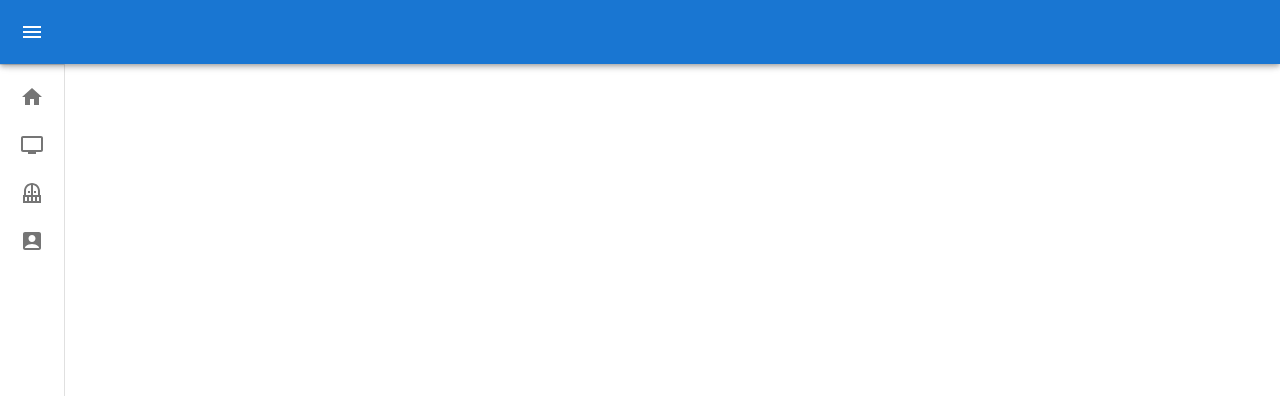
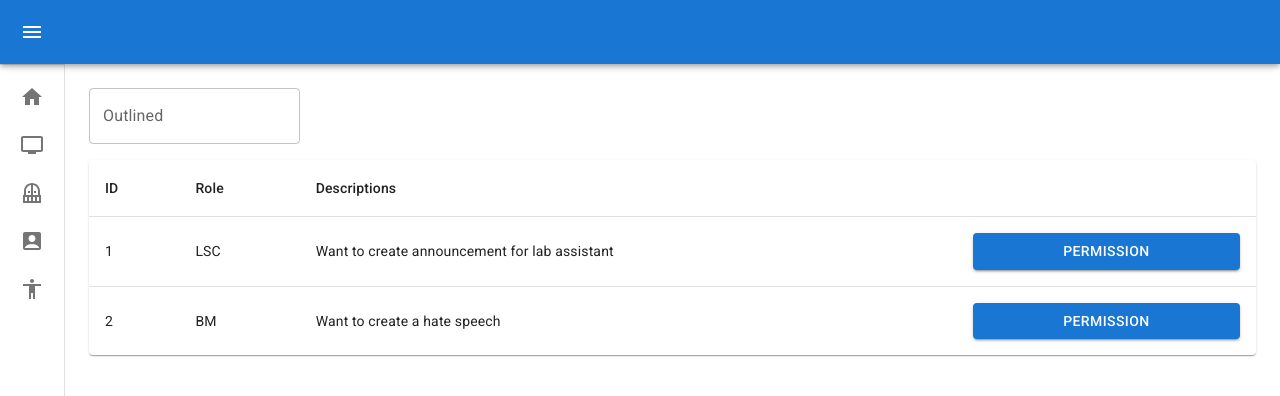
Before and after one commit to stevenhansel/enchiridion-dashboard, a React (Create React App) app: page /roles in a window 1280 px wide. Shown: the top 396 px of the page. Built offline with nearby package versions, Linux system fonts and the light colour scheme.

Commit message:
feat: add filter logic for search

```diff
--- a/src/App.tsx
+++ b/src/App.tsx
@@ -7,6 +7,7 @@ import HomeIcon from "@mui/icons-material/Home";
 import TvIcon from "@mui/icons-material/Tv";
 import BalconyIcon from "@mui/icons-material/Balcony";
 import AccountBoxIcon from "@mui/icons-material/AccountBox";
+import AccessibilityIcon from '@mui/icons-material/Accessibility';
 import { createTheme, ThemeProvider } from "@mui/material/styles";
 
 import Layout from "./components/Layout";
@@ -18,6 +19,8 @@ import UserProfilePage from "./pages/UserProfilePage";
 import Login from "./pages/Login";
 import Register from "./pages/Register";
 import CreateAnnouncementPage from "./pages/CreateAnnouncementPage";
+import RolesPage from "./pages/RolesPage";
+import ListPermission from './components/ListPermission';
 
 function App() {
   const isLogin = useSelector((state: RootState) => state.auth.isAuth)
@@ -47,6 +50,11 @@ function App() {
               path: "profile",
               icon: <AccountBoxIcon />,
             },
+            {
+              text: "Roles",
+              path: "roles",
+              icon: <AccessibilityIcon />,
+            },
           ]}
         >
           <Routes>
@@ -56,6 +64,7 @@ function App() {
             <Route path="/device/:id" element={<DeviceDetailPage />} />
             <Route path="/floor" element={<ListFloorPage />} />
             <Route path="/profile" element={<UserProfilePage />} />
+            <Route path="/roles" element={<RolesPage />} />
           </Routes>
         </Layout>
       ) : (
--- /dev/null
+++ b/src/pages/RolesPage.tsx
@@ -0,0 +1,156 @@
+import React, { useState } from "react";
+import Table from "@mui/material/Table";
+import TableBody from "@mui/material/TableBody";
+import TableCell from "@mui/material/TableCell";
+import TableContainer from "@mui/material/TableContainer";
+import TableHead from "@mui/material/TableHead";
+import TableRow from "@mui/material/TableRow";
+import Paper from "@mui/material/Paper";
+import Button from "@mui/material/Button";
+import Box from "@mui/material/Box";
+import Dialog from "@mui/material/Dialog";
+import DialogTitle from "@mui/material/DialogTitle";
+import DialogContent from "@mui/material/DialogContent";
+import Stack from "@mui/material/Stack";
+import TextField from "@mui/material/TextField";
+import Typography from "@mui/material/Typography";
+
+import ListPermission from "../components/ListPermission";
+
+type RolesType = {
+  id: number;
+  role: string;
+  description: string;
+  permission: string;
+};
+
+const permission = "permission";
+
+const personnels:RolesType[] = [
+  {
+    id: 1,
+    role: "LSC",
+    description: "Want to create announcement for lab assistant",
+    permission,
+  },
+  {
+    id: 2,
+    role: "BM",
+    description: "Want to create a hate speech",
+    permission,
+  },
+];
+
+const RolesPage = () => {
+  const [open, setOpen] = useState(false);
+  const [foundUsers, setFoundUsers] = useState(personnels);
+
+  const filterUsers = (e: any) => {
+    const keyword = e.target.value;
+
+    if (keyword !== "") {
+      const result = personnels.filter((personnel) => {
+        return personnel.role.toLowerCase().startsWith(keyword.toLowerCase());
+      });
+      setFoundUsers(result);
+    } else {
+      setFoundUsers(personnels);
+    }
+  };
+
+  const handleClose = () => {
+    setOpen(false);
+  };
+
+  const handleOpen = () => {
+    setOpen(true);
+  };
+
+  return (
+    <Box
+      style={{
+        display: "flex",
+        flexDirection: "column",
+        alignItems: "flex-start",
+        justifyContent: "center",
+        width: "100%",
+      }}
+    >
+      <>
+        <Dialog open={open} onClose={handleClose}>
+          <DialogTitle display="flex" justifyContent="center">
+            LIST OF PERMISSIONS
+          </DialogTitle>
+          <DialogContent>
+            <ListPermission />
+            <Box display="flex" justifyContent="center">
+              <Stack spacing={2} direction="row">
+                <Button
+                  variant="contained"
+                  component="label"
+                  onClick={handleClose}
+                >
+                  Cancel
+                </Button>
+                <Button
+                  variant="contained"
+                  component="label"
+                  onClick={handleClose}
+                >
+                  Save
+                </Button>
+              </Stack>
+            </Box>
+          </DialogContent>
+        </Dialog>
+      </>
+      <TextField
+        id="filled-basic"
+        label="Outlined"
+        variant="outlined"
+        sx={{ marginBottom: 2 }}
+        onChange={filterUsers}
+      />
+      {foundUsers && foundUsers.length > 0 ? (
+        <TableContainer component={Paper}>
+          <Table sx={{ minWidth: 650 }} aria-label="simple table">
+            <TableHead>
+              <TableRow>
+                <TableCell align="justify">ID</TableCell>
+                <TableCell align="justify">Role</TableCell>
+                <TableCell align="justify" >Descriptions</TableCell>
+                <TableCell />
+              </TableRow>
+            </TableHead>
+            <TableBody>
+              {foundUsers.map((user) => (
+                <TableRow
+                  key={user.id}
+                  sx={{ "&:last-child td, &:last-child th": { border: 0 } }}
+                >
+                  <TableCell component="th" scope="row">
+                    {user.id}
+                  </TableCell>
+                  <TableCell align="left">{user.role}</TableCell>
+                  <TableCell
+                  >
+                    {user.description}
+                  </TableCell>
+                  <TableCell align="justify">
+                    <Button sx={{display: "flex", justifyContent: "center", width: "100%"}} variant="contained" onClick={handleOpen}>
+                      {user.permission}
+                    </Button>
+                  </TableCell>
+                </TableRow>
+              ))}
+            </TableBody>
+          </Table>
+        </TableContainer>
+      ) : (
+        <Typography>No results found!</Typography>
+      )}
+    </Box>
+  );
+};
+
+export default RolesPage;
```
